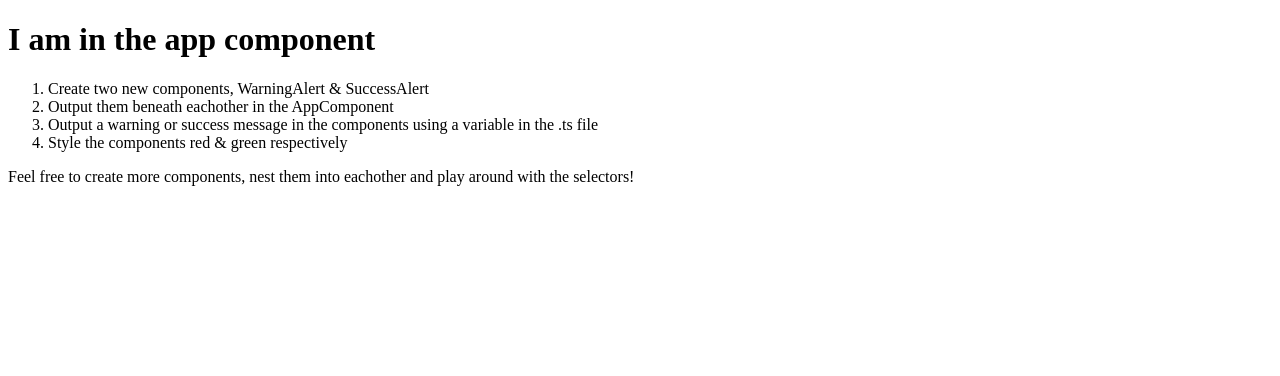
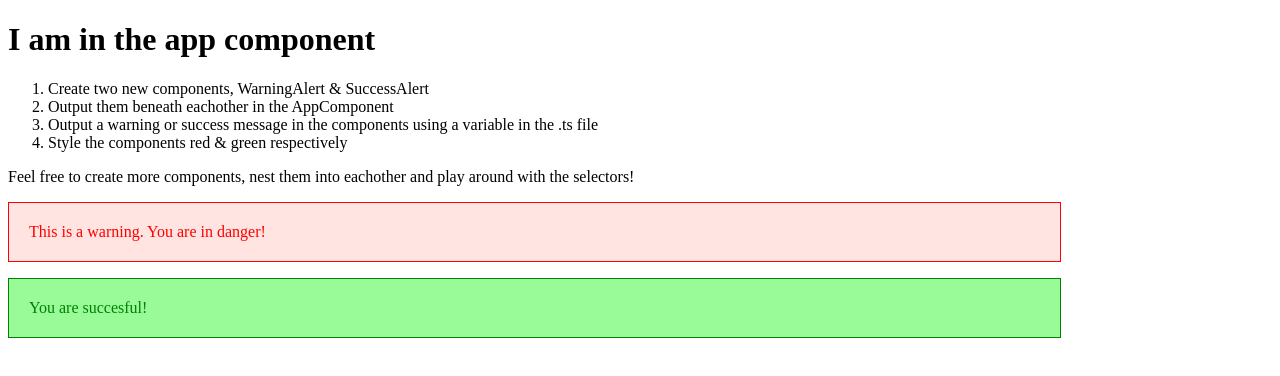
Before and after one commit to MichWouters/Fwo_Angular, an Angular app: page / in a window 1280 px wide. Shown: the top 376 px of the page. Built offline with nearby package versions, Linux system fonts and the light colour scheme.

Commit message:
Finish assignment 1

```diff
--- a/src/app/app.module.ts
+++ b/src/app/app.module.ts
@@ -5,6 +5,8 @@ import { AppComponent } from './app.component';
 import { ServerComponent } from './server/server.component';
 import { ServersComponent } from './servers/servers.component';
 import { AssignmentOneComponent } from './assignment-one/assignment-one.component';
+import { SuccessAlertComponent } from './success-alert/success-alert.component';
+import { WarningAlertComponent } from './warning-alert/warning-alert.component';
 
 @NgModule({
   declarations: [
@@ -12,6 +14,8 @@ import { AssignmentOneComponent } from './assignment-one/assignment-one.componen
     ServerComponent,
     ServersComponent,
     AssignmentOneComponent,
+    SuccessAlertComponent,
+    WarningAlertComponent,
   ],
   imports: [
     BrowserModule
--- a/src/app/assignment-one/assignment-one.component.html
+++ b/src/app/assignment-one/assignment-one.component.html
@@ -6,3 +6,6 @@
 </ol>
 
 <p>Feel free to create more components, nest them into eachother and play around with the selectors!</p>
+
+<app-warning-alert></app-warning-alert>
+<app-success-alert></app-success-alert>
--- /dev/null
+++ b/src/app/success-alert/success-alert.component.css
@@ -0,0 +1,7 @@
+p{
+    padding: 20px;
+    background-color: palegreen;
+    border: 1px solid green;
+    color: green;
+    width: 80%;
+}
--- /dev/null
+++ b/src/app/success-alert/success-alert.component.html
@@ -0,0 +1 @@
+<p>{{ successMessage }}</p>
--- /dev/null
+++ b/src/app/success-alert/success-alert.component.ts
@@ -0,0 +1,16 @@
+import { Component, OnInit } from '@angular/core';
+
+@Component({
+  selector: 'app-success-alert',
+  templateUrl: './success-alert.component.html',
+  styleUrls: ['./success-alert.component.css']
+})
+export class SuccessAlertComponent implements OnInit {
+  successMessage = "You are succesful!";
+
+  constructor() { }
+
+  ngOnInit(): void {
+  }
+
+}
--- /dev/null
+++ b/src/app/warning-alert/warning-alert.component.css
@@ -0,0 +1,7 @@
+p{
+    padding: 20px;
+    background-color: mistyrose;
+    border: 1px solid red;
+    color: red;
+    width: 80%;
+}
--- /dev/null
+++ b/src/app/warning-alert/warning-alert.component.html
@@ -0,0 +1 @@
+<p>{{ warningMessage }}</p>
--- /dev/null
+++ b/src/app/warning-alert/warning-alert.component.ts
@@ -0,0 +1,16 @@
+import { Component, OnInit } from '@angular/core';
+
+@Component({
+  selector: 'app-warning-alert',
+  templateUrl: './warning-alert.component.html',
+  styleUrls: ['./warning-alert.component.css']
+})
+export class WarningAlertComponent implements OnInit {
+  warningMessage = 'This is a warning. You are in danger!';
+
+  constructor() { }
+
+  ngOnInit(): void {
+  }
+
+}
```
Also changed, not shown: 2 other files (tests, documents, lock files or other folders).
